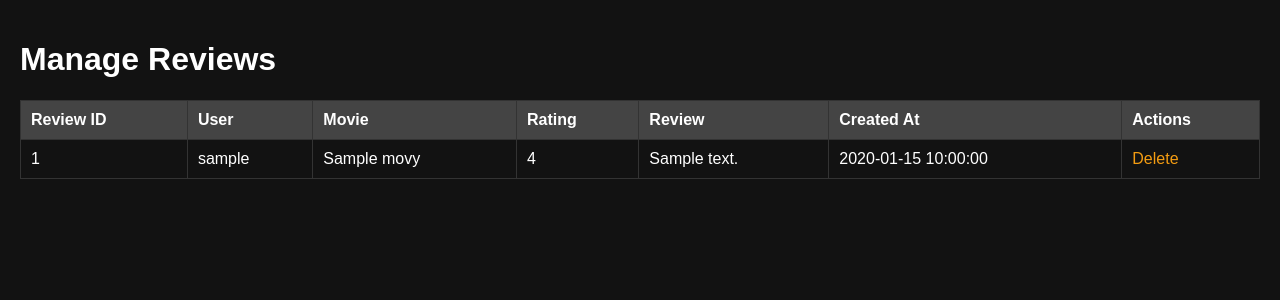
After one commit to DarthCole/Flick-Fusion, a PHP site: page /views/reviews.php in a window 1280 px wide. The commit adds this page. Shown: the top 300 px of the page. Run offline with PHP 8.4, Linux system fonts and the light colour scheme; tables that the repository leaves empty hold one stand-in row (values such as "Sample post"); a stand-in replaces the project's code that opens the database connection.

Commit message:
crud mods

```diff
--- a/index.html
+++ b/index.html
@@ -200,8 +200,8 @@
             <h1>Welcome to Flick Fusion</h1>
             <p>Connect with movie lovers, create collections, and share your cinematic journey!</p>
             <div class="cta-buttons">
-                <a href="register.php" class="btn">Join The Community</a>
-                <a href="movies.php" class="btn-secondary">Explore Collections</a>
+                <a href="views/register.php" class="btn">Join The Community</a>
+                <a href="#" class="btn-secondary">Explore Collections</a>
             </div>
         </section>
 
--- a/views/login.php
+++ b/views/login.php
@@ -1,6 +1,7 @@
 <?php
 include ("../actions/login.php");
 ?>
+
 <!DOCTYPE html>
 <html lang="en">
 <head>
--- /dev/null
+++ b/views/reviews.php
@@ -0,0 +1,85 @@
+<?php
+include '../actions/connect.php'; // Include database connection
+
+// Fetch all reviews
+$query = "
+    SELECT Reviews.review_id, FFUsers.username, Movies.title, Reviews.rating, Reviews.review_text, Reviews.created_at
+    FROM Reviews
+    INNER JOIN FFUsers ON Reviews.user_id = FFUsers.user_id
+    INNER JOIN Movies ON Reviews.movie_id = Movies.movie_id";
+$result = mysqli_query($conn, $query);
+
+?>
+
+<!DOCTYPE html>
+<html lang="en">
+<head>
+    <meta charset="UTF-8">
+    <meta name="viewport" content="width=device-width, initial-scale=1.0">
+    <title>Reviews - Admin</title>
+    <style>
+        /* General styling */
+        body {
+            font-family: Arial, sans-serif;
+            background-color: #121212;
+            color: #fff;
+            margin: 0;
+            padding: 20px;
+        }
+        table {
+            width: 100%;
+            border-collapse: collapse;
+            margin-bottom: 20px;
+        }
+        th, td {
+            padding: 10px;
+            text-align: left;
+            border: 1px solid #333;
+        }
+        th {
+            background-color: #444;
+        }
+        tr:nth-child(even) {
+            background-color: #222;
+        }
+        a {
+            color: #f39c12;
+            text-decoration: none;
+        }
+        a:hover {
+            text-decoration: underline;
+        }
+    </style>
+</head>
+<body>
+    <h1>Manage Reviews</h1>
+    <table>
+        <thead>
+            <tr>
+                <th>Review ID</th>
+                <th>User</th>
+                <th>Movie</th>
+                <th>Rating</th>
+                <th>Review</th>
+                <th>Created At</th>
+                <th>Actions</th>
+            </tr>
+        </thead>
+        <tbody>
+            <?php while ($row = mysqli_fetch_assoc($result)) : ?>
+                <tr>
+                    <td><?php echo $row['review_id']; ?></td>
+                    <td><?php echo $row['username']; ?></td>
+                    <td><?php echo $row['title']; ?></td>
+                    <td><?php echo $row['rating']; ?></td>
+                    <td><?php echo $row['review_text']; ?></td>
+                    <td><?php echo $row['created_at']; ?></td>
+                    <td>
+                        <a href="../actions/delete_review.php?review_id=<?php echo $row['review_id']; ?>">Delete</a>
+                    </td>
+                </tr>
+            <?php endwhile; ?>
+        </tbody>
+    </table>
+</body>
+</html>
```
Also changed, not shown: actions/delete_review.php (added, +18 -0 lines), views/about.php (+5 -4 lines).
